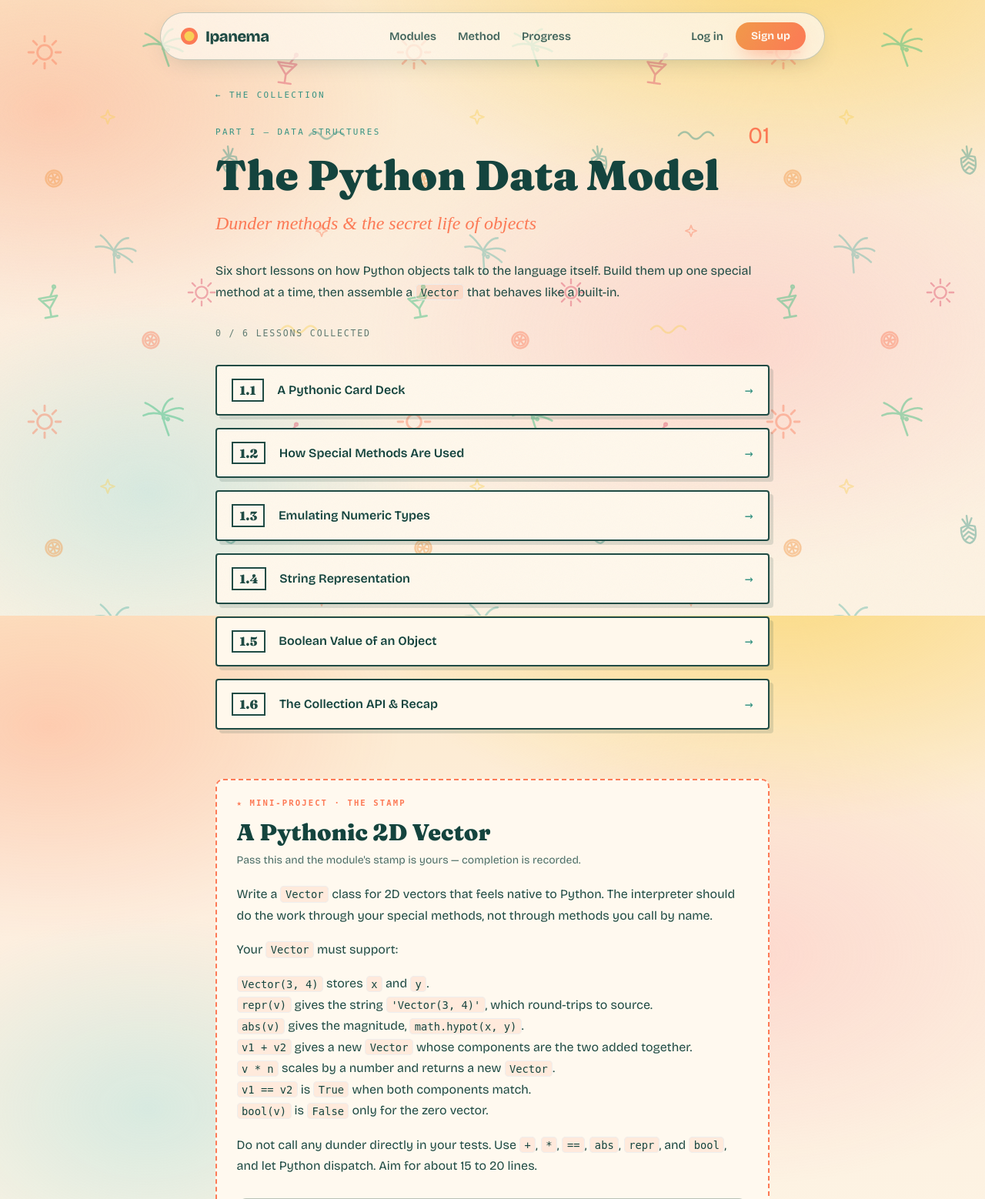
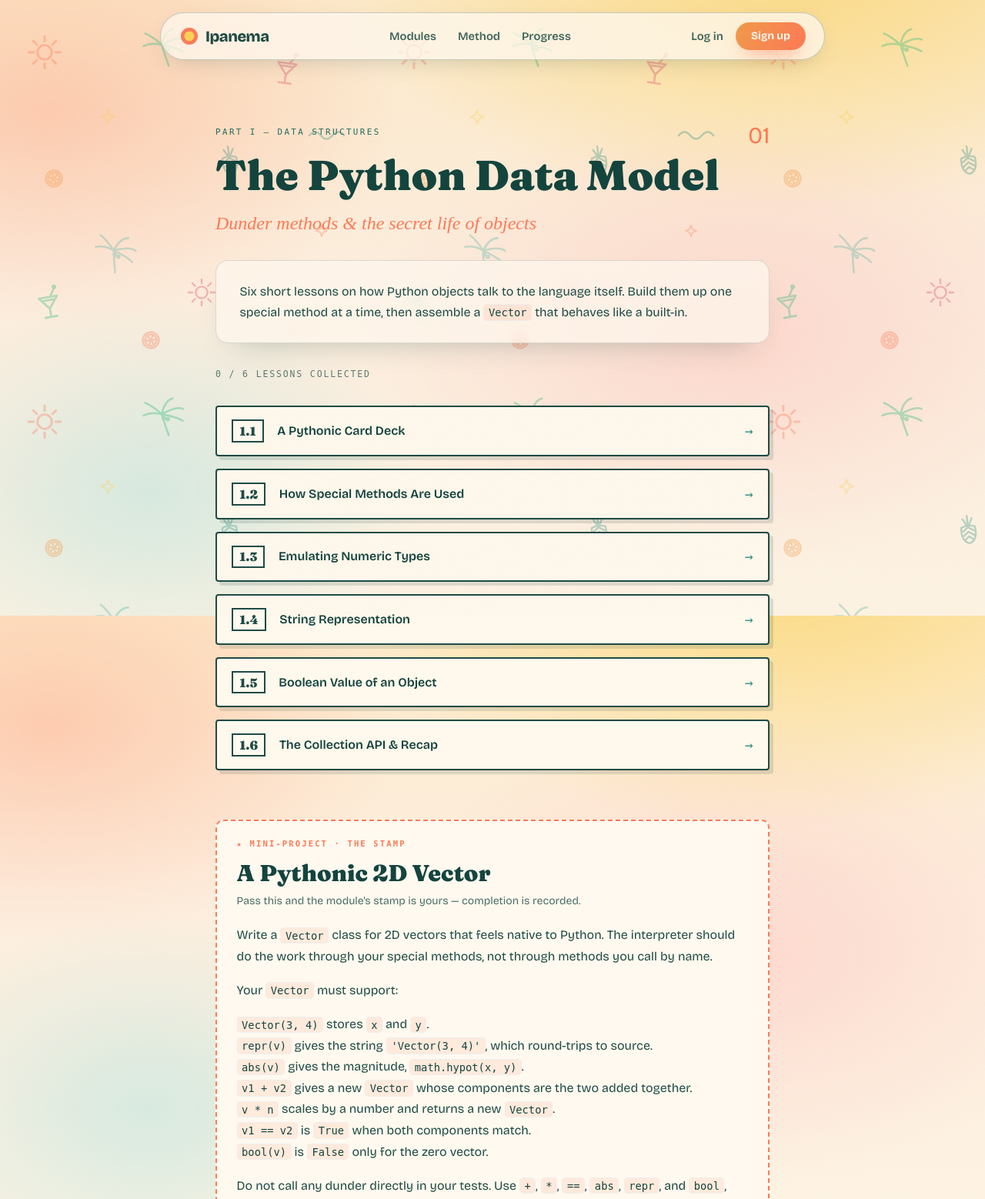
Before and after one commit to nicoferreira90/ipanema, a Django app: page /modules/01-the-python-data-model/ in a window 1280 px wide. Shown: the top 1558 px of the page at 77% size. Run offline with Django 5.2, Linux system fonts and the light colour scheme; style sheets or scripts are compiled from the project's sources; some libraries are stand-ins or nearby versions; some web fonts are replaced.

Commit message:
significantly improved ui

```diff
--- a/ipanema/templates/index.html
+++ b/ipanema/templates/index.html
@@ -80,7 +80,7 @@
   <div class="max-w-5xl mx-auto px-6">
     <div class="text-center mb-12">
       <h2 class="text-4xl md:text-5xl font-extrabold reveal">The Collection</h2>
-      <p class="serif-it text-2xl mt-2 reveal" style="color:var(--teal); animation-delay:.1s">two stamps issued, twenty-eight to come</p>
+      <p class="serif-it text-2xl mt-2 reveal" style="color:var(--teal-deep); animation-delay:.1s">two stamps issued, twenty-eight to come</p>
     </div>
 
     <div class="grid sm:grid-cols-2 gap-8 lg:gap-10">
--- a/ipanema/templates/modules/lesson_detail.html
+++ b/ipanema/templates/modules/lesson_detail.html
@@ -28,7 +28,7 @@
     {{ lesson.title }}
   </h1>
 
-  <article class="prose mt-8 reveal" style="animation-delay:.2s">
+  <article class="prose reading-surface mt-8 reveal" style="animation-delay:.2s">
     {{ lesson.body_html|safe }}
   </article>
 
--- a/ipanema/templates/modules/module_detail.html
+++ b/ipanema/templates/modules/module_detail.html
@@ -15,9 +15,7 @@
 
 <main class="relative z-10 max-w-3xl mx-auto px-6 pt-12 pb-28">
 
-  <a href="{% url 'core:index' %}#modules" class="chapter-eyebrow reveal" style="text-decoration:none">← The Collection</a>
-
-  <div class="flex items-start justify-between gap-6 mt-6">
+  <div class="flex items-start justify-between gap-6 mt-12">
     <div>
       <p class="chapter-eyebrow reveal" style="animation-delay:.05s">{{ module.part }}</p>
       <h1 class="display font-black leading-tight mt-3 reveal"
@@ -41,7 +39,7 @@
   {% else %}
 
     {% if module.intro_html %}
-    <div class="prose mt-8 reveal" style="animation-delay:.26s; font-size:1rem">{{ module.intro_html|safe }}</div>
+    <div class="prose reading-surface mt-8 reveal" style="animation-delay:.26s; font-size:1rem">{{ module.intro_html|safe }}</div>
     {% endif %}
 
     <div class="flex items-center gap-3 mt-8 reveal" style="animation-delay:.3s">
--- a/ipanema/templates/modules/partials/modules_styles.html
+++ b/ipanema/templates/modules/partials/modules_styles.html
@@ -5,7 +5,7 @@
     display: inline-flex; align-items: center; gap: .55rem;
     font-family: "Fragment Mono", monospace;
     font-size: .68rem; letter-spacing: .22em; text-transform: uppercase;
-    color: var(--teal);
+    color: var(--teal-deep);
   }
 
   /* ---- philatelic lesson checklist ---- */
@@ -52,6 +52,20 @@
 
   /* ---- lesson prose ---- */
   .prose { line-height: 1.72; font-size: 1.06rem; }
+  /* reading surface: a translucent letter-panel so running text isn't read
+     straight off the doodle field. Doodles stay faintly visible through it. */
+  .reading-surface {
+    background: rgba(255, 249, 239, .72);
+    backdrop-filter: blur(7px);
+    -webkit-backdrop-filter: blur(7px);
+    border: 1.5px solid rgba(31, 75, 68, .16);
+    border-radius: 16px;
+    padding: 1.6rem 1.9rem;
+    box-shadow: 0 18px 44px -26px rgba(31, 75, 68, .4);
+  }
+  @media (max-width: 640px) {
+    .reading-surface { padding: 1.2rem 1.3rem; }
+  }
   .prose > * + * { margin-top: 1.05rem; }
   .prose h2, .prose h3 { font-family: "Fraunces", serif; font-weight: 800; }
   .prose code {
--- a/ipanema/templates/partials/doodle_field.html
+++ b/ipanema/templates/partials/doodle_field.html
@@ -2,7 +2,7 @@
 <style>
   .doodle-field {
     position: fixed; inset: 0; z-index: 0;
-    pointer-events: none; opacity: .42;
+    pointer-events: none; opacity: .34;
   }
   .doodle-field svg { width: 100%; height: 100%; display: block; }
 </style>
--- a/ipanema/templates/partials/theme.html
+++ b/ipanema/templates/partials/theme.html
@@ -13,12 +13,17 @@
     --aqua: #80d8dd;
     --green: #27ba76;
     --teal: #369383;
+    --teal-deep: #246a5d; /* deeper teal for small/accent text on the warm field */
     --yellow: #f9d157;
   }
 
+  /* sand base so a short page never reveals the browser's white below the
+     viewport-fixed gradient (the gradient is clipped to the body box) */
+  html { background: var(--sand-low); }
   body {
     font-family: "Bricolage Grotesque", sans-serif;
     color: var(--ink);
+    min-height: 100vh;
     background:
       radial-gradient(900px 480px at 80% -5%, rgba(249, 209, 87, .6), transparent 65%),
       radial-gradient(760px 460px at 5% 18%, rgba(253, 122, 86, .28), transparent 60%),
```
Also changed, not shown: ipanema/templates/partials/method.html (+4 -4 lines).
